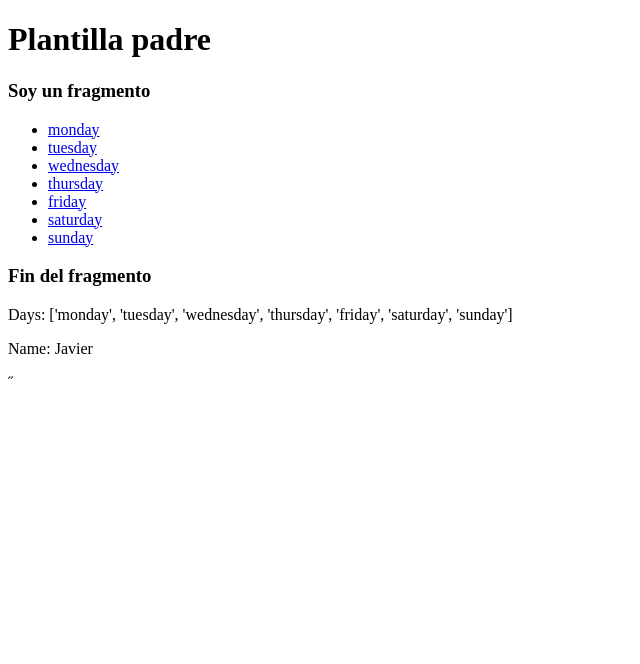
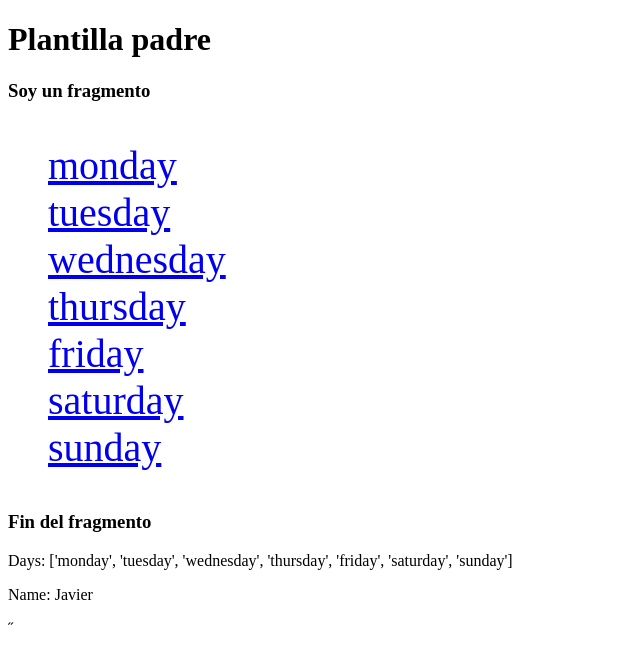
Before and after one commit to javier-henao/Django, a Django app: page /messages/ in a window 1280 px wide. Shown: the part 68-732 px from the top of the page, without its empty margins (0-640 px from the left). Run offline with Django 5.2, Linux system fonts and the light colour scheme.

Commit message:
archivos estaticos

```diff
--- a/playground/settings.py
+++ b/playground/settings.py
@@ -23,9 +23,9 @@ BASE_DIR = Path(__file__).resolve().parent.parent
 SECRET_KEY = 'django-insecure-!i1ypbv(0qc&&+-qj@$mw)(gx01(+!=v3n**p$+kxafmpgqt&z'
 
 # SECURITY WARNING: don't run with debug turned on in production!
-DEBUG = False
+DEBUG = True
 
-ALLOWED_HOSTS = ["localhost","127.0.0.1","0.0.0.0"]
+ALLOWED_HOSTS = []
 
 
 # Application definition
--- /dev/null
+++ b/quotes/static/quotes/quotes_styles.css
@@ -0,0 +1,4 @@
+ul {
+    font-size: 40px;
+    list-style: none;
+}
--- a/quotes/templates/quotes/index.html
+++ b/quotes/templates/quotes/index.html
@@ -1,9 +1,14 @@
 {% extends 'base.html' %}
 
+{% load static %}
 
 {% block title %}
     Listado de Quotes
 {% endblock title %}
+
+{% block page_style %}
+    <link rel="stylesheet" href="{% static 'quotes/quotes_styles.css' %}">
+{% endblock page_style %}
 
 {% block content %}
     {% include './includes/partial.html' %}
--- a/templates/base.html
+++ b/templates/base.html
@@ -4,6 +4,11 @@
     <meta charset="UTF-8" />
     <meta name="viewport" content="width=device-width, initial-scale=1.0" />
     <title>{% block title %} {% endblock%}</title>
+
+    {% block page_style %}
+
+    {% endblock page_style %}
+
   </head>
   <body>
     {% include 'includes/header.html' %}
```
